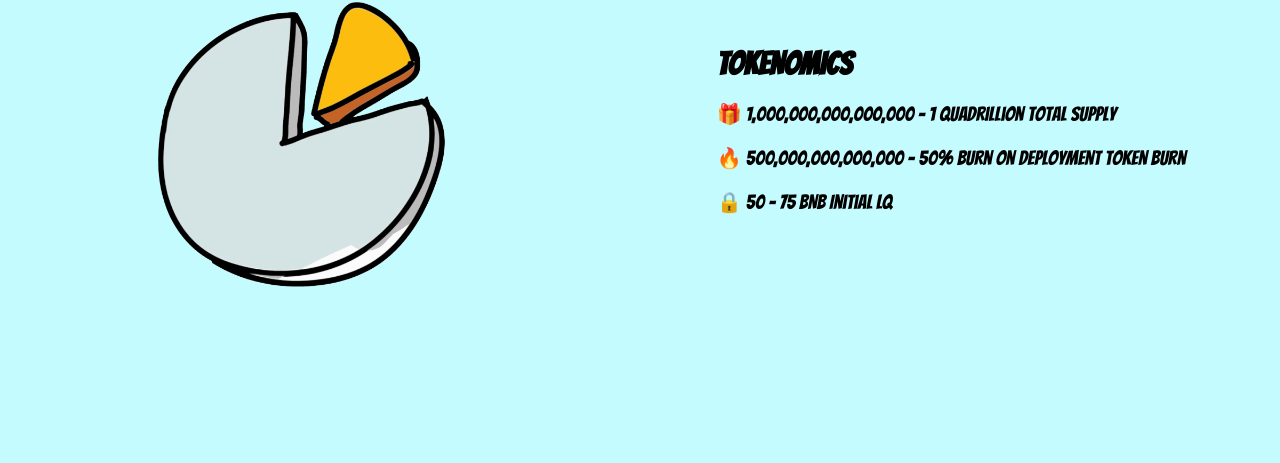
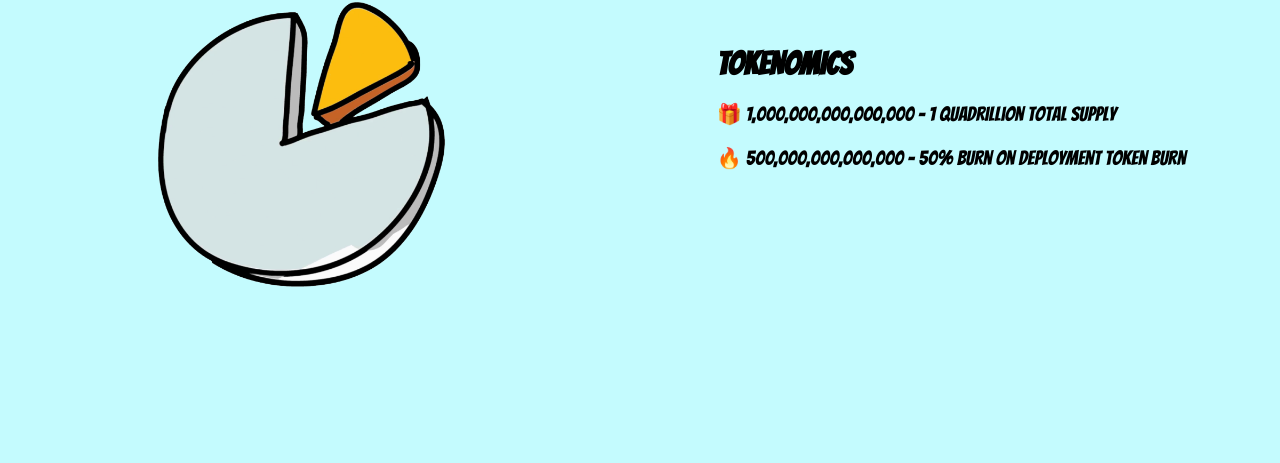
Before and after one commit to gift-cake/giftcake.github.io, a plain HTML site: page index.html in a window 1280 px wide. Shown: the part 1011-1474 px from the top of the page. Drawn offline with Linux system fonts and the light colour scheme; a web font is replaced by a local one.

Commit message:
Update index.html
gg

```diff
--- a/index.html
+++ b/index.html
@@ -80,7 +80,7 @@
         <h1>TOKENOMICS</h1>
         <p>🎁 1,000,000,000,000,000 - 1 Quadrillion Total Supply</p>
         <p>🔥 500,000,000,000,000 - 50% Burn On Deployment Token Burn</p>
-        <p>🔒 50 - 75 BNB Initial LQ</p>
+       <!-- <p>🔒 50 - 75 BNB Initial LQ</p>-->
         <!-- <p>12 - 15% Buy Fee :</p>
         <p>- 10% To Rewards</p>
         <p>- 2% Auto Liquidity </p>
```
